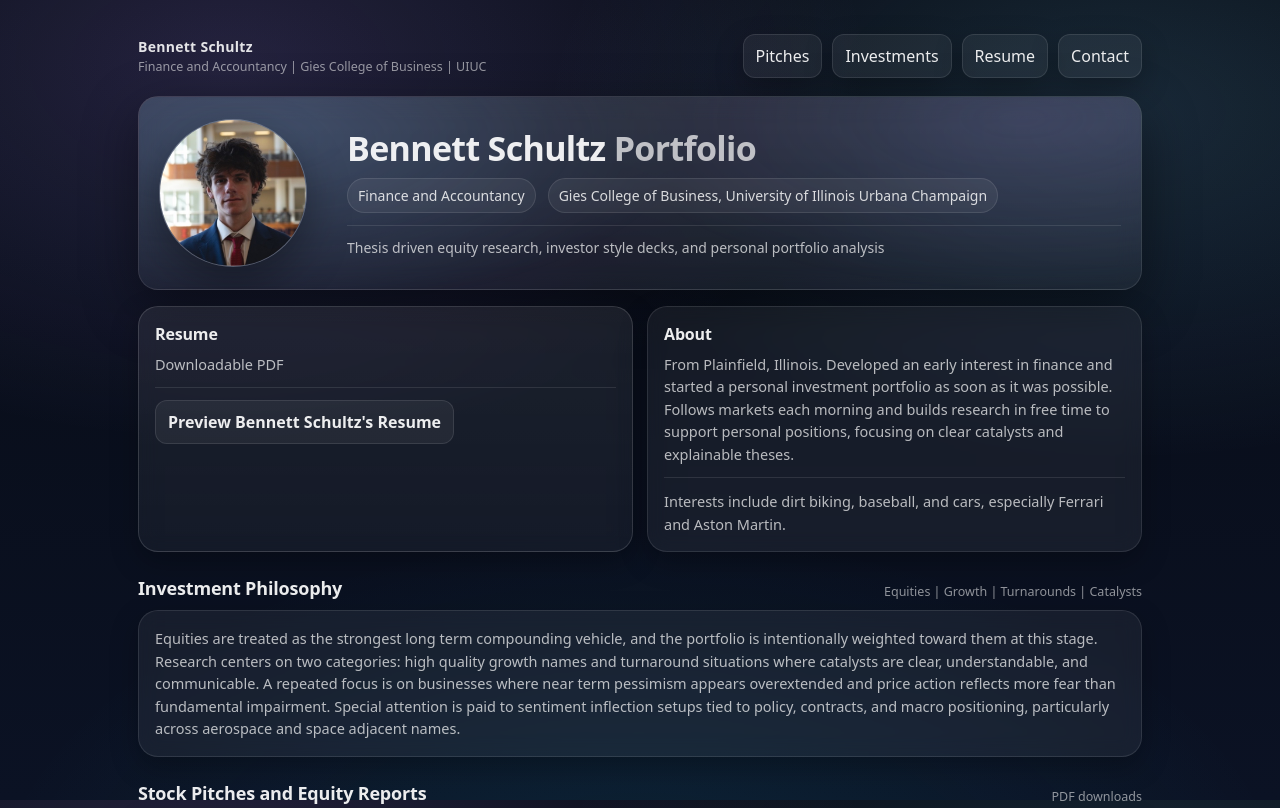
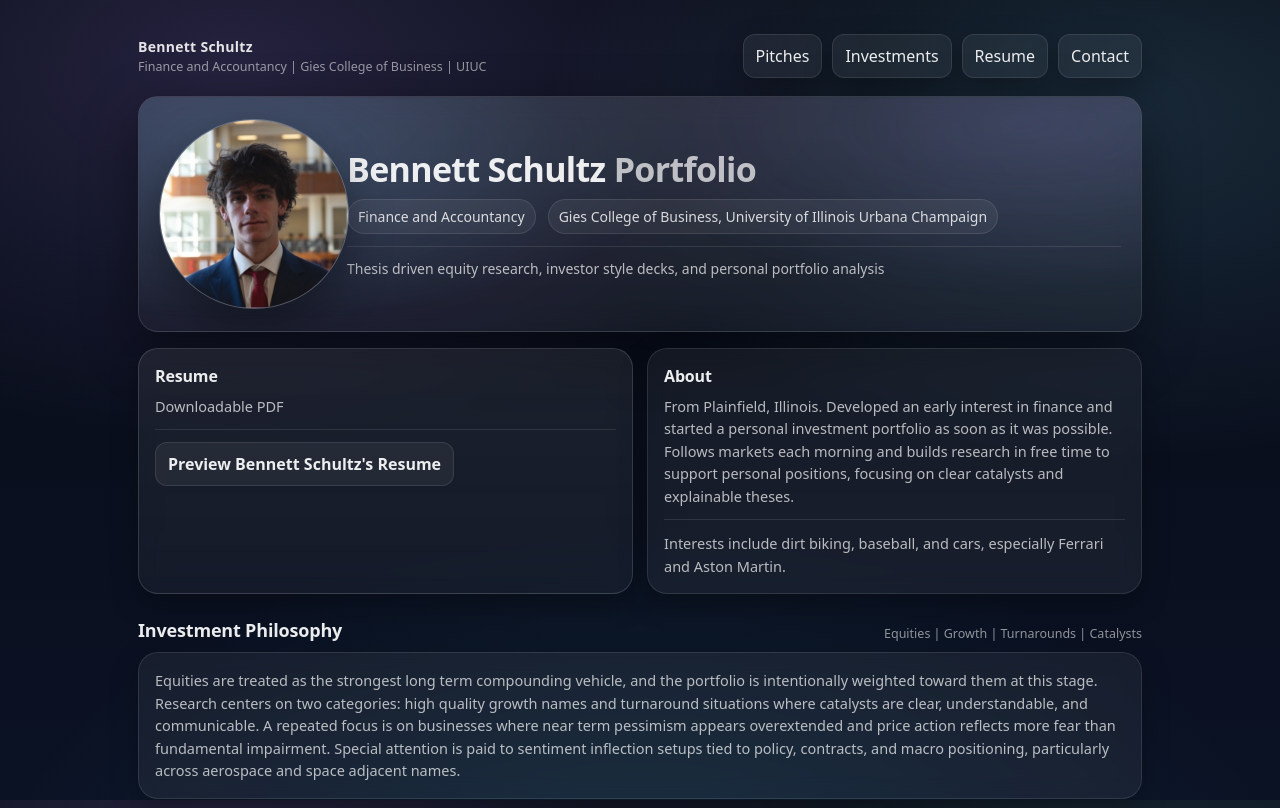
Before and after one commit to bennett-schultz/bennett-schultz.github.io, a plain HTML site: page index.html in a window 1280 px wide. Shown: the top 808 px of the page. Drawn offline with Linux system fonts and the light colour scheme; no server answers.

Commit message:
Update index.html

```diff
--- a/index.html
+++ b/index.html
@@ -155,8 +155,8 @@
     }
 
     .headshot{
-      width: 148px;
-      height: 148px;
+      width: 190px;
+      height: 190px;
       border-radius: 999px;
       border: 1px solid var(--border2);
       background: rgba(255,255,255,0.06);
```
